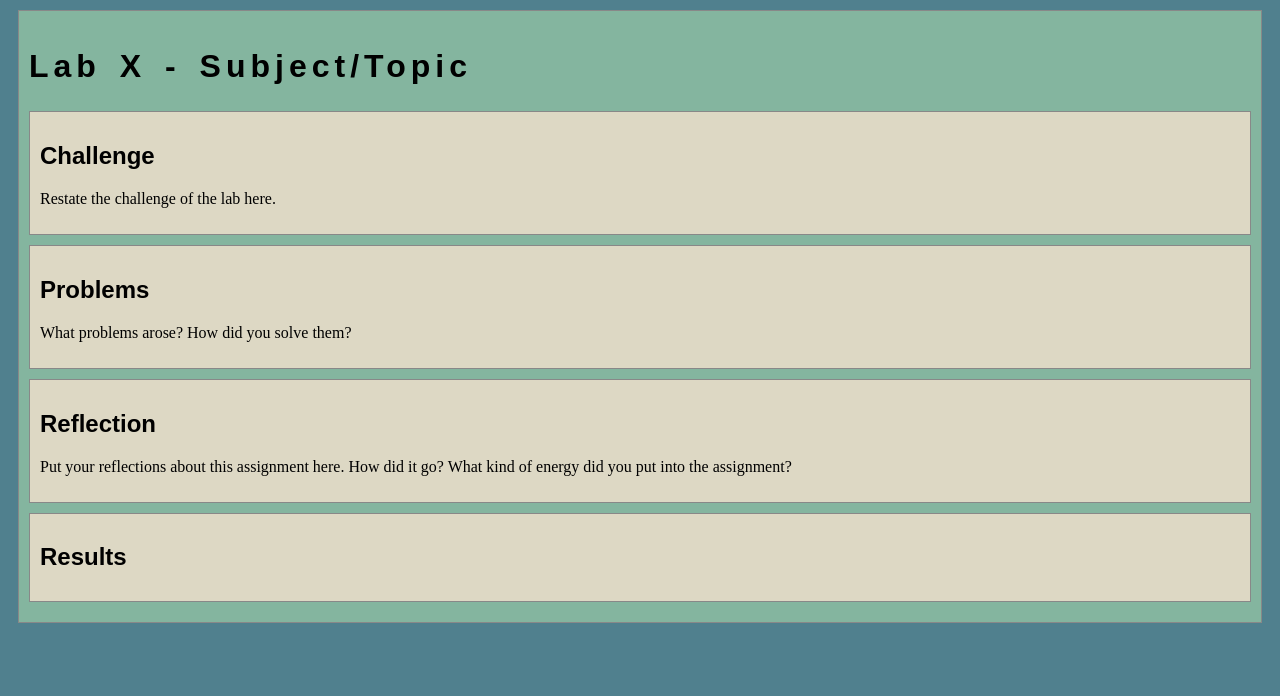
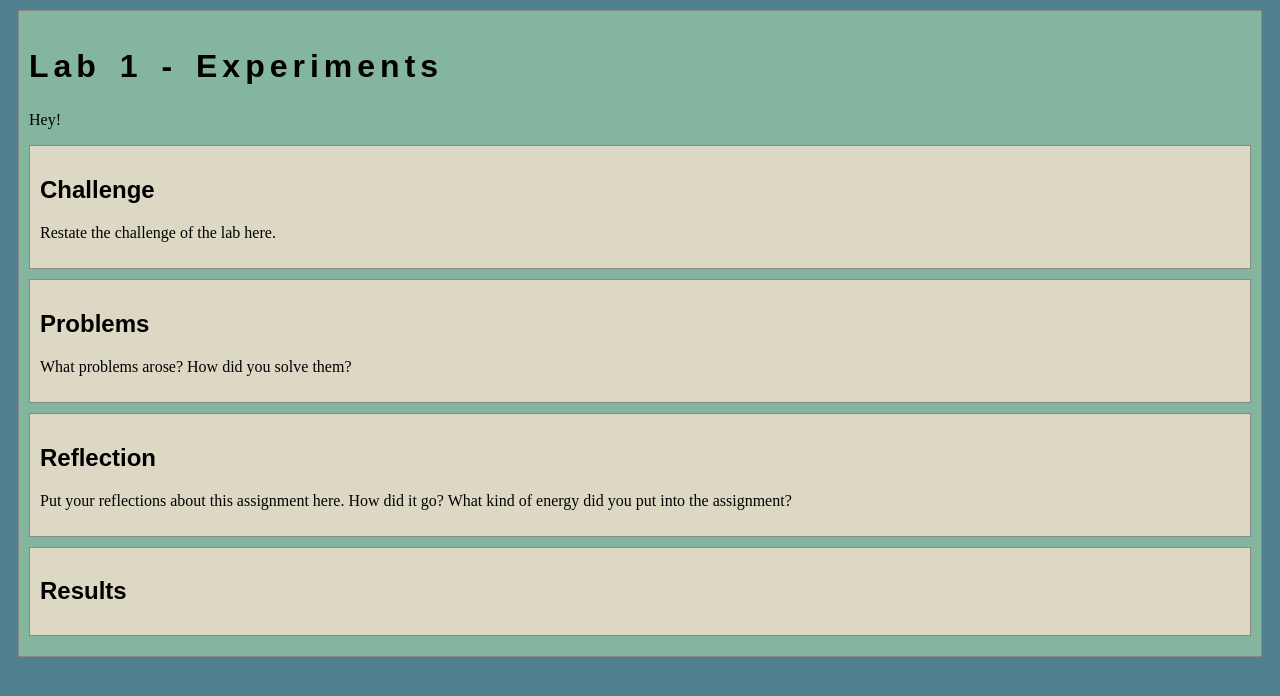
Before and after one commit to wmodes/art101b, a plain HTML site: page lab1/index.html in a window 1280 px wide. Drawn offline with nearby package versions, Linux system fonts and the light colour scheme.

Commit message:
Update index.html

```diff
--- a/lab1/index.html
+++ b/lab1/index.html
@@ -2,7 +2,7 @@
 <html>
 <head>
 	<!-- This title is used for tabs and bookmarks -->
-	<title>Lab X - Subject/Topic</title>
+	<title>Lab 1 - Experiments</title>
 
 	<!-- Use UTF character set, a good idea with any webpage -->
   	<meta charset="UTF-8" />
@@ -23,7 +23,8 @@
 	<!-- Style this page by changing the CSS in ../css/site.css or css/lab.css -->
 	<main id="content">
 		<section>
-			<h1>Lab X - Subject/Topic</h1>
+			<h1>Lab 1 - Experiments</h1>
+			<p>Hey!</p>
 			<div class="minor-section">
 					<h2>Challenge</h2>
 					<p>Restate the challenge of the lab here.</p>
```
